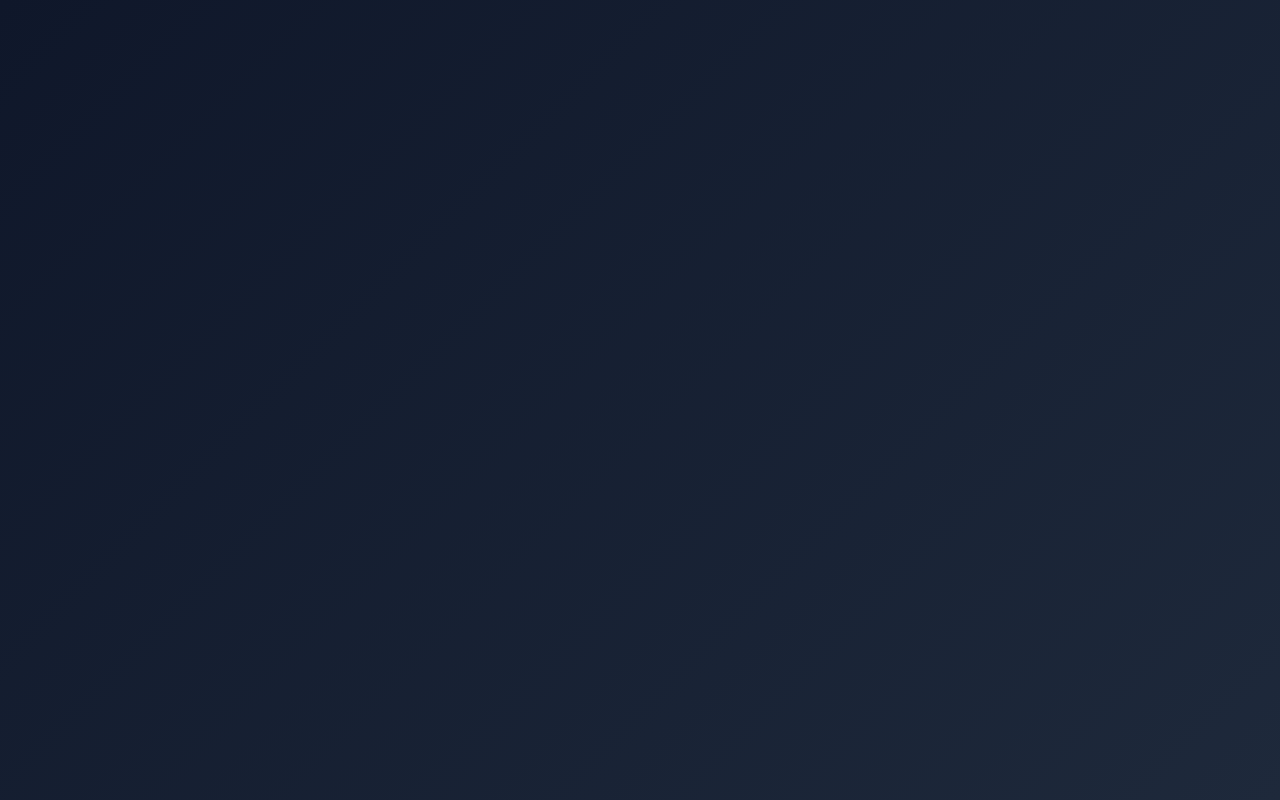
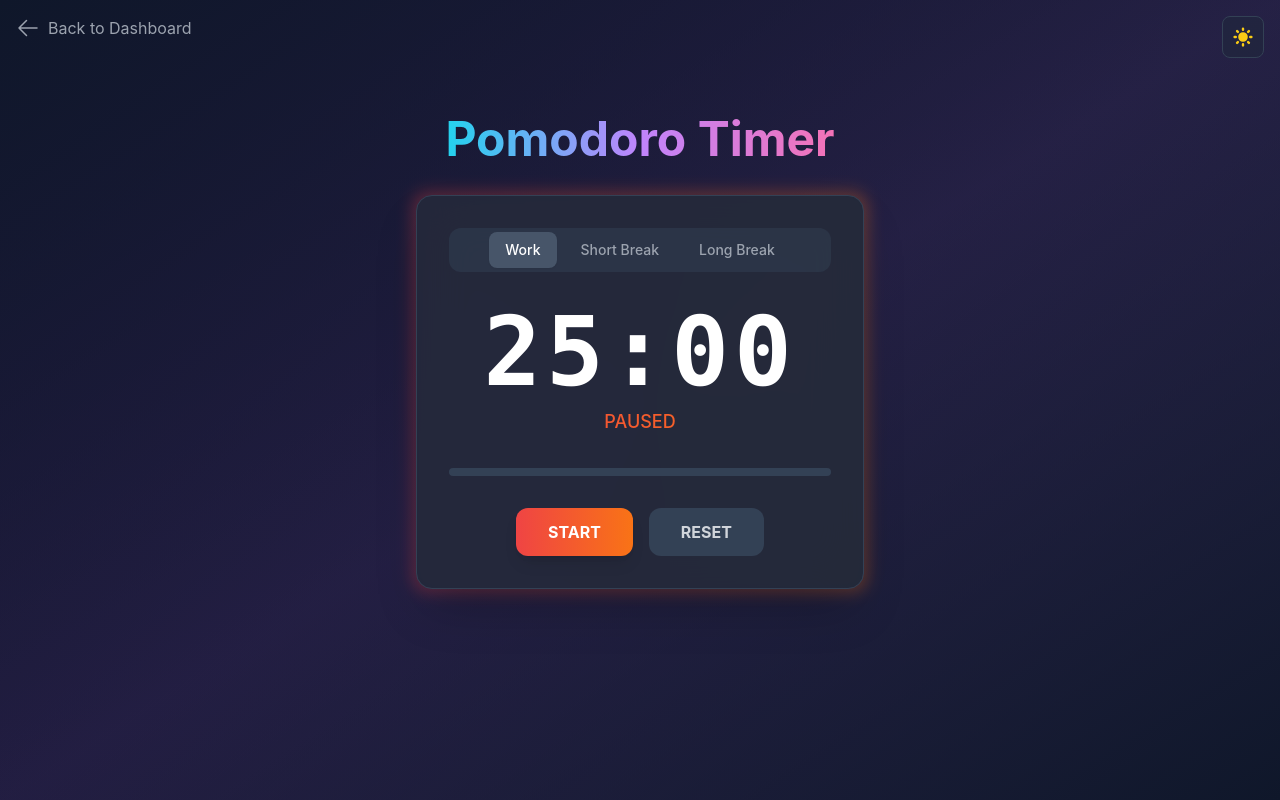
Before and after one commit to admns29/time-fighter, a React (Vite) app in the folder frontend/: page /pomodoro in a window 1280 px wide. Before the commit this address had no page. Built offline with nearby package versions, Linux system fonts and the light colour scheme; sample sign-in values are in the browser's storage.

Commit message:
feat: added pomodoro page and timer

```diff
--- a/frontend/src/App.jsx
+++ b/frontend/src/App.jsx
@@ -4,6 +4,7 @@ import { AuthProvider, useAuth } from './context/AuthContext';
 import Dashboard from './pages/Dashboard';
 import LoginPage from './pages/LoginPage';
 import RegisterPage from './pages/RegisterPage';
+import PomodoroPage from './pages/PomodoroPage';
 import { Toaster } from 'react-hot-toast';
 
 const PrivateRoute = ({ children }) => {
@@ -30,6 +31,14 @@ function App() {
             <Route path="/login" element={<LoginPage />} />
             <Route path="/register" element={<RegisterPage />} />
             <Route
+              path="/pomodoro"
+              element={
+                <PrivateRoute>
+                  <PomodoroPage />
+                </PrivateRoute>
+              }
+            />
+            <Route
               path="/"
               element={
                 <PrivateRoute>
--- a/frontend/src/pages/Dashboard.jsx
+++ b/frontend/src/pages/Dashboard.jsx
@@ -177,6 +177,26 @@ const Dashboard = () => {
                 ))}
             </div>
 
+            {/* Navigation to Pomodoro */}
+            <div className="flex justify-center mb-8">
+                <a
+                    href="/pomodoro"
+                    className="inline-flex items-center gap-2 px-6 py-3 rounded-full bg-white/80 dark:bg-slate-800/80
+                             backdrop-blur-sm border border-slate-200 dark:border-slate-700 shadow-lg hover:shadow-xl
+                             transform hover:-translate-y-1 transition-all duration-300 group"
+                >
+                    <span className="text-2xl">🍅</span>
+                    <span className="font-bold bg-gradient-to-r from-red-500 to-orange-500 bg-clip-text text-transparent
+                                   group-hover:scale-105 transition-transform">
+                        Open Pomodoro Timer
+                    </span>
+                    <svg xmlns="http://www.w3.org/2000/svg" fill="none" viewBox="0 0 24 24" strokeWidth={2} stroke="currentColor"
+                        className="w-5 h-5 text-orange-500 group-hover:translate-x-1 transition-transform">
+                        <path strokeLinecap="round" strokeLinejoin="round" d="M13.5 4.5L21 12m0 0l-7.5 7.5M21 12H3" />
+                    </svg>
+                </a>
+            </div>
+
             {/* Add Category Card */}
             <div className="flex justify-center mx-6">
                 <button
--- /dev/null
+++ b/frontend/src/pages/PomodoroPage.jsx
@@ -0,0 +1,151 @@
+import React, { useState, useEffect, useRef } from 'react';
+import { useNavigate } from 'react-router-dom';
+import ThemeToggle from '../components/ThemeToggle';
+
+const MODES = {
+    WORK: { id: 'work', label: 'Work', minutes: 25, color: 'from-red-500 to-orange-500' },
+    SHORT_BREAK: { id: 'short', label: 'Short Break', minutes: 5, color: 'from-teal-500 to-emerald-500' },
+    LONG_BREAK: { id: 'long', label: 'Long Break', minutes: 15, color: 'from-blue-500 to-cyan-500' },
+};
+
+const PomodoroPage = () => {
+    const navigate = useNavigate();
+    const [mode, setMode] = useState(MODES.WORK);
+    const [timeLeft, setTimeLeft] = useState(mode.minutes * 60);
+    const [isActive, setIsActive] = useState(false);
+    const timerRef = useRef(null);
+
+    useEffect(() => {
+        if (isActive && timeLeft > 0) {
+            timerRef.current = setInterval(() => {
+                setTimeLeft((prev) => prev - 1);
+            }, 1000);
+        } else if (timeLeft === 0) {
+            setIsActive(false);
+            if (timerRef.current) clearInterval(timerRef.current);
+            // Optional: Play sound here
+        }
+
+        return () => {
+            if (timerRef.current) clearInterval(timerRef.current);
+        };
+    }, [isActive, timeLeft]);
+
+    const toggleTimer = () => setIsActive(!isActive);
+
+    const resetTimer = () => {
+        setIsActive(false);
+        setTimeLeft(mode.minutes * 60);
+    };
+
+    const changeMode = (newMode) => {
+        setMode(newMode);
+        setIsActive(false);
+        setTimeLeft(newMode.minutes * 60);
+    };
+
+    const formatTime = (seconds) => {
+        const mins = Math.floor(seconds / 60);
+        const secs = seconds % 60;
+        return `${String(mins).padStart(2, '0')}:${String(secs).padStart(2, '0')}`;
+    };
+
+    const calculateProgress = () => {
+        const totalSeconds = mode.minutes * 60;
+        return ((totalSeconds - timeLeft) / totalSeconds) * 100;
+    };
+
+    return (
+        <div className="min-h-screen bg-gradient-to-br from-slate-100 via-purple-100/20 to-slate-100
+                    dark:from-slate-900 dark:via-purple-900/20 dark:to-slate-900 py-8 transition-colors duration-300">
+
+            {/* Header */}
+            <div className="absolute top-0 left-0 m-4">
+                <button
+                    onClick={() => navigate('/')}
+                    className="flex items-center gap-2 text-gray-600 dark:text-gray-400 hover:text-cyan-600 dark:hover:text-cyan-400 transition-colors"
+                >
+                    <svg xmlns="http://www.w3.org/2000/svg" fill="none" viewBox="0 0 24 24" strokeWidth={1.5} stroke="currentColor" className="w-6 h-6">
+                        <path strokeLinecap="round" strokeLinejoin="round" d="M10.5 19.5L3 12m0 0l7.5-7.5M3 12h18" />
+                    </svg>
+                    Back to Dashboard
+                </button>
+            </div>
+
+            <div className="absolute top-0 right-0 m-4">
+                <ThemeToggle />
+            </div>
+
+            <div className="container mx-auto px-4 flex flex-col items-center justify-center min-h-[80vh]">
+
+                <h1 className="text-4xl md:text-5xl font-bold mb-8 bg-gradient-to-r from-cyan-400 via-purple-400 to-pink-400 bg-clip-text text-transparent">
+                    Pomodoro Timer
+                </h1>
+
+                {/* Timer Card */}
+                <div className="relative group w-full max-w-md">
+                    {/* Glow Effect */}
+                    <div className={`absolute -inset-1 bg-gradient-to-r ${mode.color} rounded-2xl blur opacity-30 group-hover:opacity-50 transition duration-500`}></div>
+
+                    <div className="relative bg-white/90 dark:bg-slate-800/90 backdrop-blur-xl rounded-2xl shadow-2xl p-8 border border-slate-200 dark:border-slate-700">
+
+                        {/* Mode Toggles */}
+                        <div className="flex justify-center gap-2 mb-8 bg-slate-100 dark:bg-slate-700/50 p-1 rounded-xl">
+                            {Object.values(MODES).map((m) => (
+                                <button
+                                    key={m.id}
+                                    onClick={() => changeMode(m)}
+                                    className={`px-4 py-2 rounded-lg text-sm font-medium transition-all duration-300 ${mode.id === m.id
+                                            ? `bg-white dark:bg-slate-600 shadow-sm text-gray-900 dark:text-white`
+                                            : 'text-gray-500 dark:text-gray-400 hover:text-gray-700 dark:hover:text-gray-200'
+                                        }`}
+                                >
+                                    {m.label}
+                                </button>
+                            ))}
+                        </div>
+
+                        {/* Timer Display */}
+                        <div className="text-center mb-8 relative">
+                            <div className="text-8xl font-mono font-bold text-gray-800 dark:text-white tracking-wider">
+                                {formatTime(timeLeft)}
+                            </div>
+                            <div className={`text-lg font-medium mt-2 bg-gradient-to-r ${mode.color} bg-clip-text text-transparent`}>
+                                {isActive ? 'FOCUS' : 'PAUSED'}
+                            </div>
+                        </div>
+
+                        {/* Progress Bar */}
+                        <div className="h-2 w-full bg-slate-200 dark:bg-slate-700 rounded-full mb-8 overflow-hidden">
+                            <div
+                                className={`h-full bg-gradient-to-r ${mode.color} transition-all duration-1000 ease-linear`}
+                                style={{ width: `${calculateProgress()}%` }}
+                            ></div>
+                        </div>
+
+                        {/* Controls */}
+                        <div className="flex justify-center gap-4">
+                            <button
+                                onClick={toggleTimer}
+                                className={`px-8 py-3 rounded-xl font-bold text-white shadow-lg transform active:scale-95 transition-all duration-200 bg-gradient-to-r ${mode.color} hover:brightness-110`}
+                            >
+                                {isActive ? 'PAUSE' : 'START'}
+                            </button>
+
+                            <button
+                                onClick={resetTimer}
+                                className="px-8 py-3 rounded-xl font-bold text-gray-600 dark:text-gray-300 bg-slate-200 dark:bg-slate-700 hover:bg-slate-300 dark:hover:bg-slate-600 transition-all duration-200"
+                            >
+                                RESET
+                            </button>
+                        </div>
+
+                    </div>
+                </div>
+
+            </div>
+        </div>
+    );
+};
+
+export default PomodoroPage;
```
